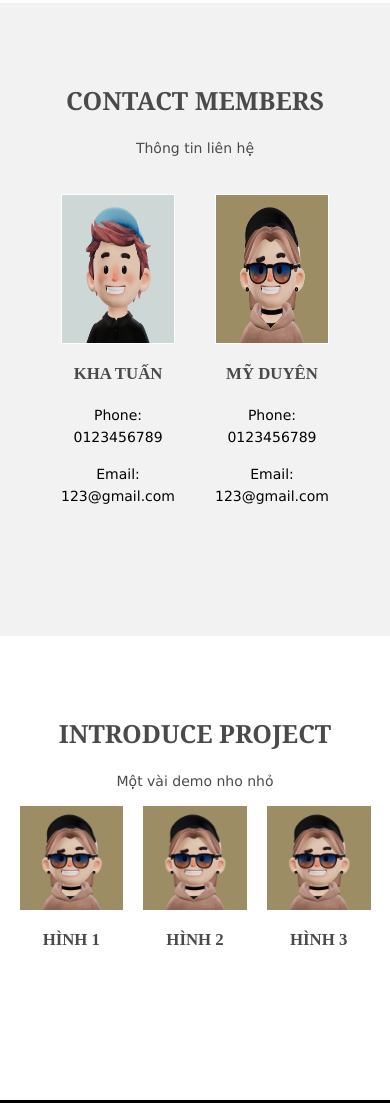
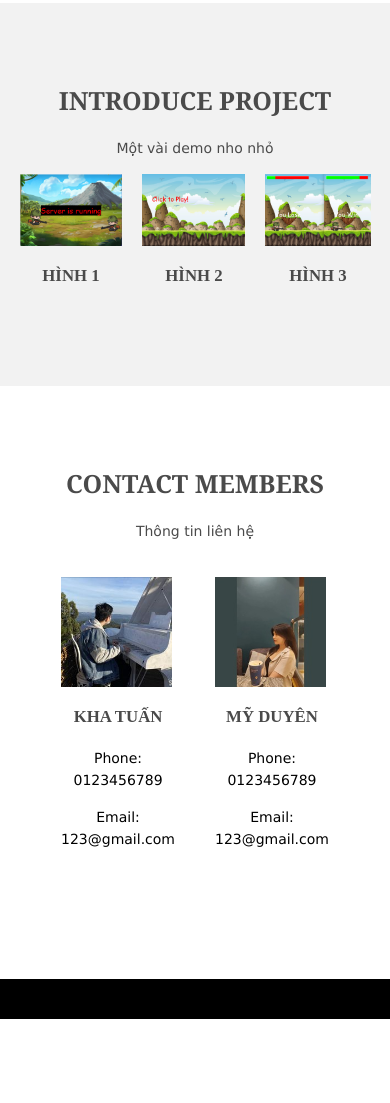
Before and after one commit to DynDyn2k2/Introduce_Game, a plain HTML site: page index.html in a window 390 px wide. Shown: the part 2542-3645 px from the top of the page. After the commit the page ends 3561 px from the top, so only its background shows below. Drawn offline with Linux system fonts and the light colour scheme.

Commit message:
New Update

```diff
--- a/index.html
+++ b/index.html
@@ -1,21 +1,33 @@
 <!DOCTYPE html>
 <html lang="">
-
   <head>
     <title>Game Introduce</title>
-  <meta charset="utf-8">
-  <meta name="viewport" content="width=device-width, initial-scale=1.0, maximum-scale=1.0, user-scalable=no">
-  <link href="./layout/styles/layout.css" rel="stylesheet" type="text/css" media="all">
+    <meta charset="utf-8" />
+    <meta
+      name="viewport"
+      content="width=device-width, initial-scale=1.0, maximum-scale=1.0, user-scalable=no"
+    />
+    <link
+      href="./layout/styles/layout.css"
+      rel="stylesheet"
+      type="text/css"
+      media="all"
+    />
     <script src="./js/index.js"></script>
-  <link rel="stylesheet" href="https://cdnjs.cloudflare.com/ajax/libs/font-awesome/6.5.1/css/all.min.css">
-
+    <link
+      rel="stylesheet"
+      href="https://cdnjs.cloudflare.com/ajax/libs/font-awesome/6.5.1/css/all.min.css"
+    />
   </head>
 
   <body id="home">
-  <div id="bg-slider" class="bgded" style="background-image:url('images/demo/backgrounds/game_pad.jpg');">
+    <div
+      id="bg-slider"
+      class="bgded"
+      style="background-image: url('images/demo/backgrounds/game_pad.jpg')"
+    >
       <div id="pageintro" class="hoc clear">
-      <article>
-      </article>
+        <article></article>
       </div>
       <div class="wrapper row1">
         <header id="header" class="hoc clear">
@@ -37,17 +49,25 @@
       </div>
     </div>
 
-  <div id="about"  class="wrapper row3">
+    <div id="about" class="wrapper row3">
       <main class="hoc container clear">
         <div class="group">
           <div class="two_half two">
             <h6 class="heading">ABOUT MY GAME</h6>
             <p>
-            Trò chơi đối kháng là thể loại trò chơi điện tử nơi người chơi điều khiển một nhân vật để tham gia vào các trận đấu tay đôi
-            với nhân vật khác. Người chơi sử dụng các nút bấm để tung ra các đòn đánh và kỹ năng đặc biệt để chiến thắng.
+              Trò chơi đối kháng là thể loại trò chơi điện tử nơi người chơi
+              điều khiển một nhân vật để tham gia vào các trận đấu tay đôi với
+              nhân vật khác. Người chơi sử dụng các nút bấm để tung ra các đòn
+              đánh và kỹ năng đặc biệt để chiến thắng.
             </p>
           </div>
-        <div class="two_half"><img class="inspace-10 borderedbox" src="images/demo/main/about_image.png" alt="About Image"></div>
+          <div class="two_half">
+            <img
+              class="inspace-10 borderedbox"
+              src="images/demo/main/about_image.png"
+              alt="About Image"
+            />
+          </div>
         </div>
       </main>
     </div>
@@ -58,17 +78,27 @@
           <div class="one_half first">
             <h6 class="heading">PYGAME</h6>
             <p>
-            Pygame là một module Python đa nền tảng dành cho việc phát triển trò chơi điện tử. Nó tích hợp cả đồ họa máy tính và thư viện
-            âm thanh được tạo ra đặc biệt để tương thích với ngôn ngữ lập trình Python.
+              Pygame là một module Python đa nền tảng dành cho việc phát triển
+              trò chơi điện tử. Nó tích hợp cả đồ họa máy tính và thư viện âm
+              thanh được tạo ra đặc biệt để tương thích với ngôn ngữ lập trình
+              Python.
             </p>
 
             <p>
-            Pygame giúp các nhà phát triển dễ dàng tạo ra các trò chơi đơn giản hoặc phức tạp bằng ngôn ngữ lập trình Python một cách
-            hiệu quả và linh hoạt. Với sự hỗ trợ đa nền tảng và tính linh hoạt cao, Pygame đã trở thành công cụ phổ biến trong cộng đồng
-            lập trình viên để tạo ra các ứng dụng giải trí đa dạng, hấp dẫn.
+              Pygame giúp các nhà phát triển dễ dàng tạo ra các trò chơi đơn
+              giản hoặc phức tạp bằng ngôn ngữ lập trình Python một cách hiệu
+              quả và linh hoạt. Với sự hỗ trợ đa nền tảng và tính linh hoạt cao,
+              Pygame đã trở thành công cụ phổ biến trong cộng đồng lập trình
+              viên để tạo ra các ứng dụng giải trí đa dạng, hấp dẫn.
             </p>
           </div>
-        <div class="one_half"><img class="inspace-10 borderedbox" src="images/demo/main/pygame.png" alt=""></div>
+          <div class="one_half">
+            <img
+              class="inspace-10 borderedbox"
+              src="images/demo/main/pygame.png"
+              alt=""
+            />
+          </div>
         </div>
       </section>
     </div>
@@ -79,17 +109,66 @@
           <div class="two_half two">
             <h6 class="heading">SOCKET</h6>
             <p>
-            Socket là giao diện lập trình ứng dụng mạng được dùng để truyền và nhận dữ liệu trên internet.
-            Giữa hai chương trình chạy trên mạng cần có một liên kết giao tiếp hai chiều, hay còn gọi là two-way communication
-            để kết nối 2 process trò chuyện với nhau. Điểm cuối (endpoint) của liên kết này được gọi là socket.
+              Socket là giao diện lập trình ứng dụng mạng được dùng để truyền và
+              nhận dữ liệu trên internet. Giữa hai chương trình chạy trên mạng
+              cần có một liên kết giao tiếp hai chiều, hay còn gọi là two-way
+              communication để kết nối 2 process trò chuyện với nhau. Điểm cuối
+              (endpoint) của liên kết này được gọi là socket.
             </p>
           </div>
-        <div class="two_half"><img class="inspace-10 borderedbox" src="images/demo/main/socket.png" alt=""></div>
+          <div class="two_half">
+            <img
+              class="inspace-10 borderedbox"
+              src="images/demo/main/socket.png"
+              alt=""
+            />
+          </div>
         </div>
       </section>
     </div>
 
-  <div id="contact" class="wrapper row2">
+    <div id="introduce" class="wrapper row2">
+      <section class="hoc container clear">
+        <div class="sectiontitle">
+          <h6 class="heading">INTRODUCE PROJECT</h6>
+          <p>Một vài demo nho nhỏ</p>
+        </div>
+        <div class="introduce">
+          <article class="three_half">
+            <ul>
+              <li>
+                <img
+                  class="demo btmspace-30"
+                  src="images/demo/demo_project/Hinh_1.png"
+                  alt="About Image"
+                />
+                <h6 class="heading font-x1">Hình 1</h6>
+              </li>
+
+              <li>
+                <img
+                  class="demo btmspace-30"
+                  src="images/demo/demo_project/Hinh_2.png"
+                  alt="About Image"
+                />
+                <h6 class="heading font-x1">Hình 2</h6>
+              </li>
+
+              <li>
+                <img
+                  class="demo btmspace-30"
+                  src="images/demo/demo_project/Hinh_3.png"
+                  alt="About Image"
+                />
+                <h6 class="heading font-x1">Hình 3</h6>
+              </li>
+            </ul>
+          </article>
+        </div>
+      </section>
+    </div>
+
+    <div id="contact" class="wrapper row3">
       <section class="hoc container clear">
         <div class="sectiontitle">
           <h6 class="heading">CONTACT MEMBERS</h6>
@@ -98,7 +177,12 @@
 
         <ul class="contact">
           <li class="one_quarter first">
-        <article><img class="avatar btmspace-30" src="images/demo/members/KT.png" alt="About Image">
+            <article>
+              <img
+                class="avatar btmspace-30"
+                src="images/demo/members/KT.jpg"
+                alt="About Image"
+              />
               <h6 class="heading font-x1">Kha Tuấn</h6>
               <nav id="information" class="info">
                 <p>Phone: 0123456789</p>
@@ -108,7 +192,12 @@
           </li>
 
           <li class="one_quarter first">
-        <article><img class="avatar btmspace-30" src="images/demo/members/MD.png" alt="About Image">
+            <article>
+              <img
+                class="avatar btmspace-30"
+                src="images/demo/members/MD.jpg"
+                alt="About Image"
+              />
               <h6 class="heading font-x1">Mỹ Duyên</h6>
               <nav id="information" class="info">
                 <p>Phone: 0123456789</p>
@@ -120,46 +209,10 @@
       </section>
     </div>
 
-    <div id="introduce" class="wrapper row3">
-      <section class="hoc container clear">
-
-        <div class="sectiontitle">
-          <h6 class="heading">INTRODUCE PROJECT</h6>
-          <p>Một vài demo nho nhỏ</p>
-        </div>
-        <div class="introduce">
-          <article class="two_half">
-            <ul>
-              <li>
-                <img class="demo btmspace-30" src="images/demo/members/MD.png" alt="About Image">
-                <h6 class="heading font-x1">Hình 1</h6>
-              </li>
-
-              <li>
-                <img class="demo btmspace-30" src="images/demo/members/MD.png" alt="About Image">
-                <h6 class="heading font-x1">Hình 2</h6>
-              </li>
-
-              <li>
-                <img class="demo btmspace-30" src="images/demo/members/MD.png" alt="About Image">
-                <h6 class="heading font-x1">Hình 3</h6>
-              </li>
-            </ul>
-          </article>
-        </div>
-      </section>
-    </div>
-
-
-
     <div class="wrapper row5">
-    <div id="copyright" class="hoc clear">
-
-    </div>
+      <div id="copyright" class="hoc clear"></div>
     </div>
 
     <a id="backtotop" href="#top"><i class="fa fa-chevron-up"></i></a>
-
   </body>
-
 </html>
--- a/layout/styles/framework.css
+++ b/layout/styles/framework.css
@@ -126,7 +126,7 @@ body {
     border-radius: 15px;
 }
 
-.avatar {
+/* .avatar {
     display: inline-block;
     width: 150px;
     height: 150px;
@@ -134,7 +134,15 @@ body {
     border: 1px solid;
     text-align: center;
     margin-left: 35px;
+} */
+
+.avatar {
+    padding: 20px 80px 0 80px;
+    width: 97%;
 }
+
+
+
 
 .clear,
 .group {
@@ -367,9 +375,9 @@ It should be used in conjunction with a second class or ID
     clear: right;
 }
 
-.one_quarter {
+/* .one_quarter {
     width: 22.69938650306748%;
-}
+} */
 
 .one_third {
     width: 31.28834355828221%;
--- a/layout/styles/layout.css
+++ b/layout/styles/layout.css
@@ -167,7 +167,8 @@
 }
 
 .contact .one_quarter {
-    flex: 0 0 25%;
+	/* flex: 0 0 25%; */
+	flex: 0 0 50%;
 }
 
 #information.info {
@@ -770,7 +771,8 @@ textarea:focus,
 	border-color: inherit;
 }
 
-.icon, .avatar, .demo{
+.icon,
+.demo {
 	color: #FFFFFF;
 	background-color: #9D8D65;
 	border-color: inherit;
@@ -1055,6 +1057,7 @@ table a,
 
 
 @media screen and (max-width:750px) {
+
 	/* ==================================== HEADER MENU ============================= */
 	#logo {
 		display: none;
@@ -1123,7 +1126,8 @@ table a,
 		padding: 0;
 	}
 
-	.group, #header {
+	.group,
+	#header {
 		text-align: center;
 	}
 
@@ -1192,4 +1196,13 @@ table a,
 	#header #quickinfo li {
 		margin-right: 0;
 	}
+
+	.contact .one_quarter {
+		flex: 0 0 25%;
 	}
+
+	.avatar {
+		width: 97%;
+		padding: 0;
+	}
+}
```
Also changed, not shown: images/demo/demo_project/Hinh_1.png (added), images/demo/demo_project/Hinh_2.png (added), images/demo/demo_project/Hinh_3.png (added), images/demo/members/KT.jpg (added), images/demo/members/KT.png (deleted), images/demo/members/MD.jpg (added), images/demo/members/MD.png (deleted), images/demo/members/background_contact.png (deleted), 1 other file. Lines whose indentation alone changed are shown as unchanged.
